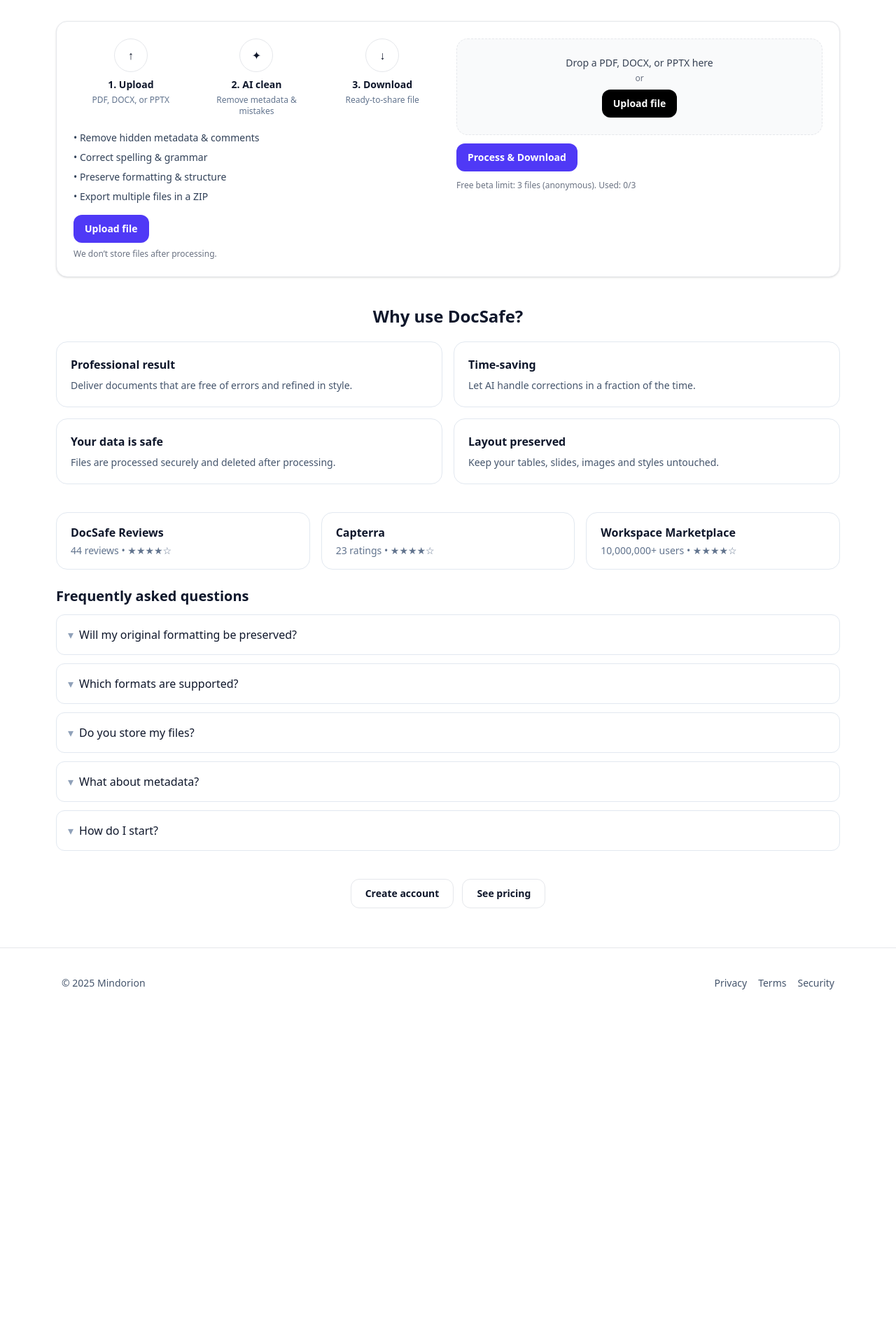
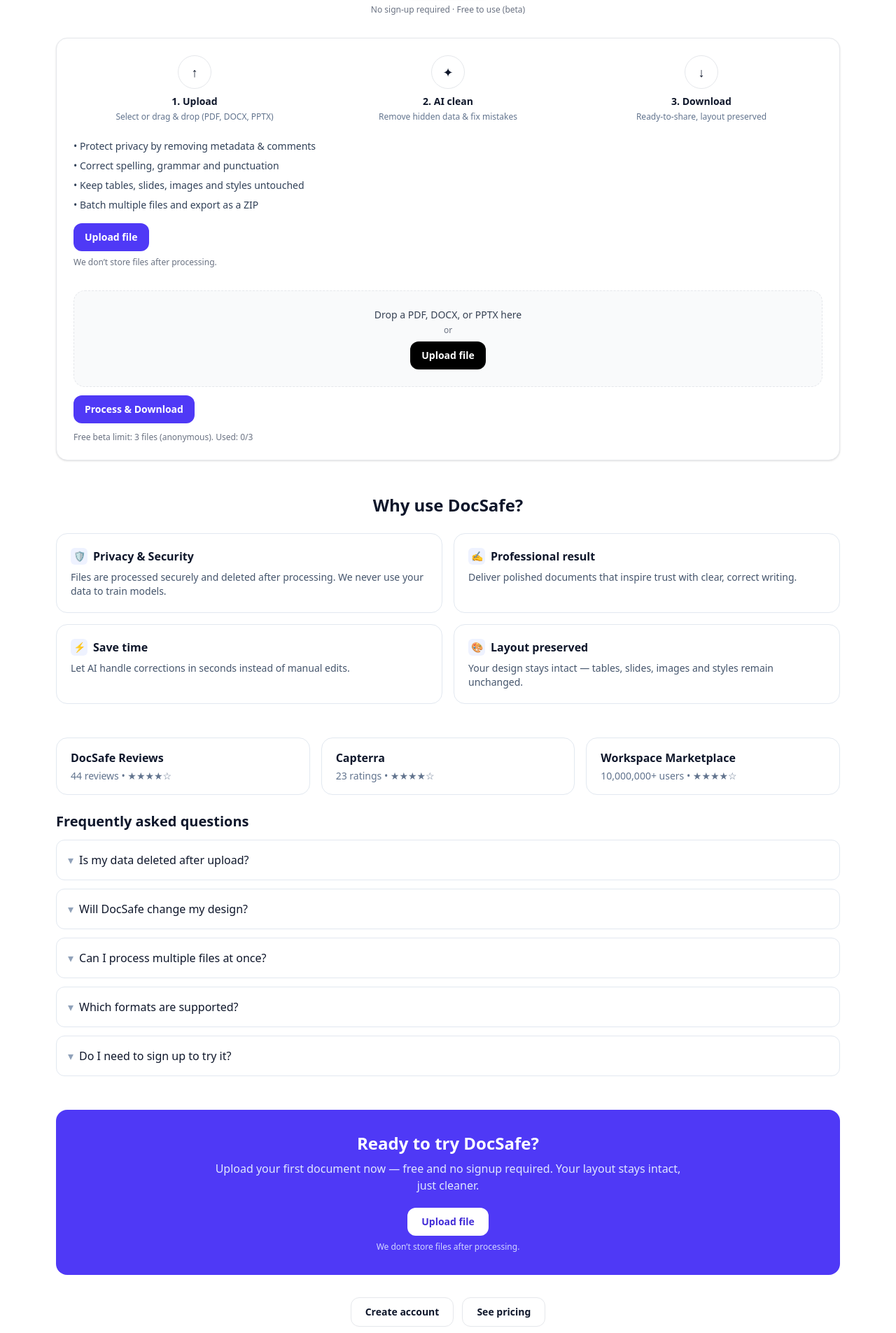
Before and after one commit to Docsafecompany/nextjs-enterprise-mindorion, a Next.js app: page /products/docsafe in a window 1280 px wide. Shown: the part 355-2260 px from the top of the page at 70% size. Before the commit the page ends 1810 px from the top, so only its background shows below. Built offline with nearby package versions, Linux system fonts and the light colour scheme; no server answers.

Commit message:
fix: relaunch dev and trigger Vercel deploy

```diff
--- a/app/products/docsafe/page.tsx
+++ b/app/products/docsafe/page.tsx
@@ -4,23 +4,38 @@
 import Link from "next/link";
 import DocSafeUploader from "../../components/DocSafeUploader";
 
-/* ---------- Small UI helpers ---------- */
-function BenefitCard({ title, children }: { title: string; children: React.ReactNode }) {
+/* ---- Small UI helpers ---- */
+function Step({ icon, title, desc }: { icon: string; title: string; desc: string }) {
   return (
-    <div className="rounded-2xl border border-slate-200 px-4 py-5 md:px-5">
-      <h3 className="text-base font-semibold text-slate-900">{title}</h3>
-      <div className="mt-2 text-sm text-slate-600">{children}</div>
+    <div className="text-center">
+      <div className="mx-auto grid h-12 w-12 place-items-center rounded-full border text-lg">{icon}</div>
+      <div className="mt-2 text-sm font-semibold text-slate-900">{title}</div>
+      <div className="mt-1 text-xs text-slate-500">{desc}</div>
     </div>
   );
 }
 
-function ReviewCard({
+function Benefit({
+  icon,
   title,
-  subtitle,
+  children,
 }: {
+  icon: string;
   title: string;
-  subtitle: string;
+  children: React.ReactNode;
 }) {
+  return (
+    <div className="rounded-2xl border border-slate-200 p-5">
+      <div className="flex items-center gap-2 text-slate-900">
+        <span className="grid h-6 w-6 place-items-center rounded-md bg-indigo-50 text-sm">{icon}</span>
+        <h3 className="font-semibold">{title}</h3>
+      </div>
+      <p className="mt-2 text-sm text-slate-600">{children}</p>
+    </div>
+  );
+}
+
+function ReviewCard({ title, subtitle }: { title: string; subtitle: string }) {
   return (
     <div className="rounded-2xl border border-slate-200 px-4 py-4 md:px-5">
       <div className="font-semibold text-slate-900">{title}</div>
@@ -41,12 +56,14 @@
   );
 }
 
-/* ---------- Page ---------- */
+/* ---- Page ---- */
 export default function DocSafePage() {
-  const openUploader = (e: React.MouseEvent<HTMLAnchorElement | HTMLButtonElement>) => {
+  const openPicker = (
+    e: React.MouseEvent<HTMLAnchorElement | HTMLButtonElement>
+  ) => {
     e.preventDefault();
-    const el = document.getElementById("uploader-box");
-    el?.scrollIntoView({ behavior: "smooth", block: "center" });
+    const box = document.getElementById("uploader-box");
+    box?.scrollIntoView({ behavior: "smooth", block: "center" });
     setTimeout(() => window.dispatchEvent(new Event("docsafe:open-picker")), 250);
   };
 
@@ -58,13 +75,13 @@
           Upload your document
         </h1>
         <p className="mx-auto mt-3 max-w-3xl text-slate-600">
-          Make your files error-free and secure in seconds — without changing the original layout.
+          Make your files error-free, secure, and professional in seconds — without changing the original layout.
         </p>
 
         <div className="mt-6 flex items-center justify-center">
           <a
             href="#uploader-box"
-            onClick={openUploader}
+            onClick={openPicker}
             className="rounded-xl bg-indigo-600 px-6 py-3 text-sm font-semibold text-white shadow-sm hover:bg-indigo-500"
           >
             Upload file
@@ -73,46 +90,28 @@
         <p className="mt-2 text-xs text-gray-500">No sign-up required · Free to use (beta)</p>
       </header>
 
-      {/* 3 STEPS + DROPPER */}
-      <section id="try" className="mt-8 rounded-2xl border bg-white p-5 shadow-sm md:p-6">
-        <div className="grid gap-6 md:grid-cols-2">
-          {/* Left: steps + bullets */}
+      {/* HOW IT WORKS + UPLOADER */}
+      <section className="mt-8 rounded-2xl border bg-white p-6 shadow-sm">
+        <div className="grid gap-8 md:grid-cols-[1fr,1fr] md:items-start">
+          {/* Left: 3 steps only (simple) */}
           <div>
-            <div className="grid grid-cols-3 gap-4 text-center">
-              <div>
-                <div className="mx-auto mb-2 grid h-12 w-12 place-items-center rounded-full border">
-                  ↑
-                </div>
-                <div className="text-sm font-semibold text-slate-900">1. Upload</div>
-                <div className="mt-1 text-xs text-slate-500">PDF, DOCX, or PPTX</div>
-              </div>
-              <div>
-                <div className="mx-auto mb-2 grid h-12 w-12 place-items-center rounded-full border">
-                  ✦
-                </div>
-                <div className="text-sm font-semibold text-slate-900">2. AI clean</div>
-                <div className="mt-1 text-xs text-slate-500">Remove metadata & mistakes</div>
-              </div>
-              <div>
-                <div className="mx-auto mb-2 grid h-12 w-12 place-items-center rounded-full border">
-                  ↓
-                </div>
-                <div className="text-sm font-semibold text-slate-900">3. Download</div>
-                <div className="mt-1 text-xs text-slate-500">Ready-to-share file</div>
-              </div>
+            <div className="grid grid-cols-3 gap-4">
+              <Step icon="↑" title="1. Upload" desc="Select or drag & drop (PDF, DOCX, PPTX)" />
+              <Step icon="✦" title="2. AI clean" desc="Remove hidden data & fix mistakes" />
+              <Step icon="↓" title="3. Download" desc="Ready-to-share, layout preserved" />
             </div>
 
-            <ul className="mt-5 space-y-2 text-sm text-slate-700">
-              <li>• Remove hidden metadata & comments</li>
-              <li>• Correct spelling & grammar</li>
-              <li>• Preserve formatting & structure</li>
-              <li>• Export multiple files in a ZIP</li>
+            <ul className="mt-6 space-y-2 text-sm text-slate-700">
+              <li>• Protect privacy by removing metadata & comments</li>
+              <li>• Correct spelling, grammar and punctuation</li>
+              <li>• Keep tables, slides, images and styles untouched</li>
+              <li>• Batch multiple files and export as a ZIP</li>
             </ul>
 
             <div className="mt-4">
               <a
                 href="#uploader-box"
-                onClick={openUploader}
+                onClick={openPicker}
                 className="inline-flex items-center rounded-xl bg-indigo-600 px-4 py-2.5 text-sm font-semibold text-white hover:bg-indigo-500"
               >
                 Upload file
@@ -121,7 +120,7 @@
             </div>
           </div>
 
-          {/* Right: uploader */}
+          {/* Right: uploader box */}
           <div id="uploader-box">
             <DocSafeUploader />
           </div>
@@ -129,79 +128,81 @@
       </section>
 
       {/* WHY USE DOCSAFE */}
-      <section className="mt-10">
+      <section className="mt-12">
         <h2 className="text-center text-2xl font-bold">Why use DocSafe?</h2>
-        <div className="mt-5 grid gap-4 md:grid-cols-2">
-          <BenefitCard title="Professional result">
-            Deliver documents that are free of errors and refined in style.
-          </BenefitCard>
-          <BenefitCard title="Time-saving">
-            Let AI handle corrections in a fraction of the time.
-          </BenefitCard>
-          <BenefitCard title="Your data is safe">
-            Files are processed securely and deleted after processing.
-          </BenefitCard>
-          <BenefitCard title="Layout preserved">
-            Keep your tables, slides, images and styles untouched.
-          </BenefitCard>
+        <div className="mt-6 grid gap-4 md:grid-cols-2">
+          <Benefit icon="🛡️" title="Privacy & Security">
+            Files are processed securely and deleted after processing. We never use your data to train models.
+          </Benefit>
+          <Benefit icon="✍️" title="Professional result">
+            Deliver polished documents that inspire trust with clear, correct writing.
+          </Benefit>
+          <Benefit icon="⚡" title="Save time">
+            Let AI handle corrections in seconds instead of manual edits.
+          </Benefit>
+          <Benefit icon="🎨" title="Layout preserved">
+            Your design stays intact — tables, slides, images and styles remain unchanged.
+          </Benefit>
         </div>
       </section>
 
-      {/* REVIEWS & FAQ (added right after “Why use DocSafe?”) */}
-      <section className="mt-10">
-        {/* Reviews row */}
+      {/* REVIEWS & FAQ */}
+      <section className="mt-12">
         <div className="grid gap-4 md:grid-cols-3">
           <ReviewCard title="DocSafe Reviews" subtitle="44 reviews • ★★★★☆" />
           <ReviewCard title="Capterra" subtitle="23 ratings • ★★★★☆" />
           <ReviewCard title="Workspace Marketplace" subtitle="10,000,000+ users • ★★★★☆" />
         </div>
 
-        {/* FAQ */}
         <h3 className="mt-6 mb-3 text-xl font-bold text-slate-900">Frequently asked questions</h3>
         <div className="space-y-3">
           <FAQItem
-            q="Will my original formatting be preserved?"
-            a="Yes. Your layout, images, tables and slides remain the same. We only update the text content."
+            q="Is my data deleted after upload?"
+            a="Yes. Files are processed on our servers and deleted after the operation completes."
+          />
+          <FAQItem
+            q="Will DocSafe change my design?"
+            a="No. We preserve your layout, slides, images, and styles. Only the text content is updated."
+          />
+          <FAQItem
+            q="Can I process multiple files at once?"
+            a="Yes. Upload multiple documents and download a single ZIP containing all the results."
           />
           <FAQItem
             q="Which formats are supported?"
-            a="PDF, DOCX and PPTX. You can export back to the same format or download a ZIP for multiple files."
+            a="PDF, DOCX and PPTX."
           />
           <FAQItem
-            q="Do you store my files?"
-            a="No. Files are processed server-side and deleted after the operation completes."
-          />
-          <FAQItem
-            q="What about metadata?"
-            a="We remove hidden properties like author, comments, revisions and sensitive custom fields before export."
-          />
-          <FAQItem
-            q="How do I start?"
-            a={
-              <>
-                Click{" "}
-                <a href="#uploader-box" className="text-indigo-600 underline" onClick={openUploader}>
-                  Upload file
-                </a>{" "}
-                above, drop your document, then click <b>Process &amp; Download</b>.
-              </>
-            }
+            q="Do I need to sign up to try it?"
+            a="No. You can try DocSafe for free without creating an account (beta limits apply)."
           />
         </div>
       </section>
 
-      {/* No bottom Upload button anymore */}
-      <section className="mt-10 flex items-center justify-center gap-3">
-        <Link
-          href="/sign-up"
-          className="rounded-xl border px-5 py-2.5 text-sm font-semibold hover:bg-gray-50"
-        >
+      {/* FINAL CTA SECTION (violet background) */}
+      <section className="mt-12 rounded-2xl bg-indigo-600 px-6 py-8 text-center text-white">
+        <h3 className="text-2xl font-bold">Ready to try DocSafe?</h3>
+        <p className="mx-auto mt-2 max-w-2xl text-indigo-100">
+          Upload your first document now — free and no signup required. Your layout stays intact, just cleaner.
+        </p>
+        <div className="mt-5">
+          <a
+            href="#uploader-box"
+            onClick={openPicker}
+            className="inline-flex items-center rounded-xl bg-white px-5 py-2.5 text-sm font-semibold text-indigo-700 hover:bg-indigo-50"
+          >
+            Upload file
+          </a>
+        </div>
+        <p className="mt-2 text-xs text-indigo-100/90">We don’t store files after processing.</p>
+      </section>
+
+      {/* Footer CTAs (account/pricing) */}
+      <section className="mt-8 flex items-center justify-center gap-3">
+        <Link href="/sign-up" className="rounded-xl border px-5 py-2.5 text-sm font-semibold hover:bg-gray-50">
           Create account
         </Link>
-        <Link
-          href="/pricing"
-          className="rounded-xl border px-5 py-2.5 text-sm font-semibold hover:bg-gray-50"
-        >
+        <Link href="/pricing" className="rounded-xl border px-5 py-2.5 text-sm font-semibold hover:bg-gray-50">
           See pricing
         </Link>
       </section>
```
